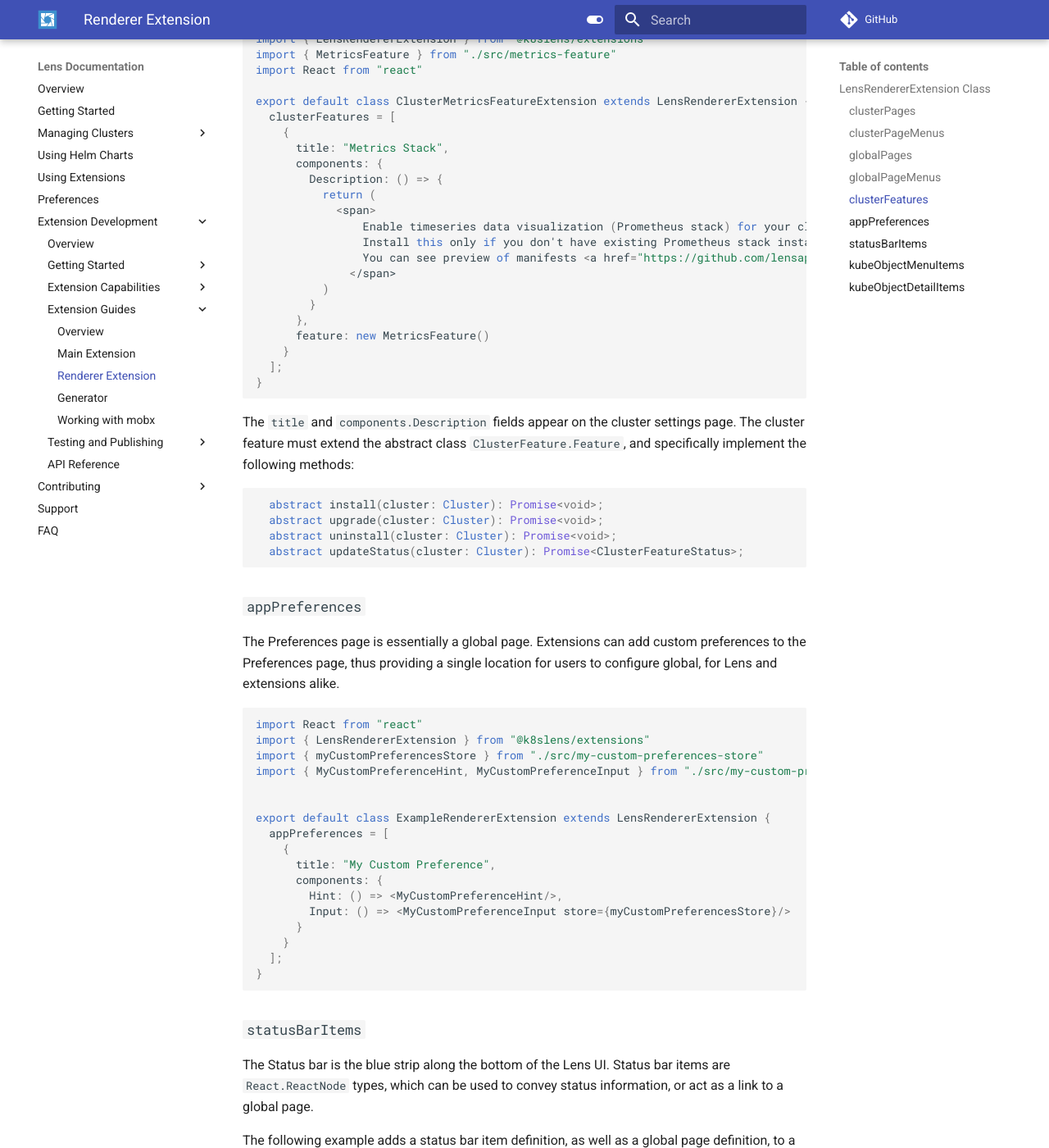
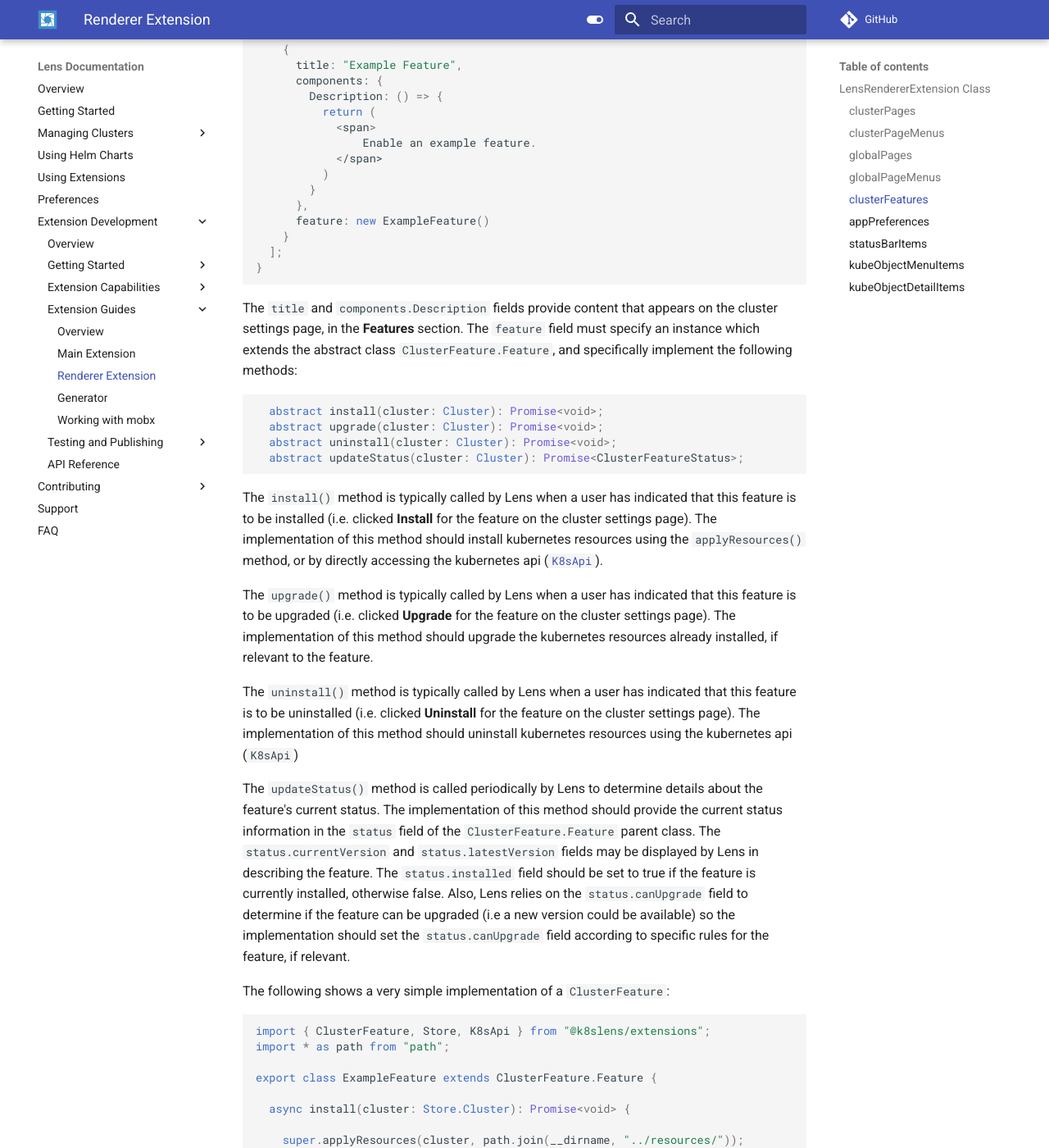
Before and after one commit to windev0609/Lens, an MkDocs documentation site: the page built from docs/extensions/guides/renderer-extension.md, in a window 1280 px wide and 1400 px high, scrolled down 7680 px. Shown: the whole window at 82% size. Built offline with MkDocs 1.6.1 and Material for MkDocs 9.7.7, drawn with Linux system fonts in a browser that asks for light colours; comment, search, counter and statistics services are not loaded; the version menu is left out; some of the changed text lies outside the part shown.

Commit message:
cluster feature extension guide (#1527)
* added more sample extensions to overvew list, started clusterFeatures doc

Signed-off-by: Jim Ehrismann <jehrismann@mirantis.com>

* cluster-feature extension guide

Signed-off-by: Jim Ehrismann <jehrismann@mirantis.com>

* resolve merge conflict, plus address review comments, tweaks

Signed-off-by: Jim Ehrismann <jehrismann@mirantis.com>

````diff
--- a/docs/extensions/guides/renderer-extension.md
+++ b/docs/extensions/guides/renderer-extension.md
@@ -269,7 +269,115 @@
 
 `HelpIcon` introduces one of Lens' built-in components available to extension developers, the `Component.Icon`. Built in are the [Material Design](https://material.io) [icons](https://material.io/resources/icons/). One can be selected by name via the `material` field.
 
+### `clusterFeatures`
 
+Cluster features are Kubernetes resources that can be applied to and managed within the active cluster. They can be installed/uninstalled by the Lens user from the [cluster settings page]().
+The following example shows how to add a cluster feature as part of a `LensRendererExtension`:
+
+``` typescript
+import { LensRendererExtension } from "@k8slens/extensions"
+import { ExampleFeature } from "./src/example-feature"
+import React from "react"
+
+export default class ExampleFeatureExtension extends LensRendererExtension {
+  clusterFeatures = [
+    {
+      title: "Example Feature",
+      components: {
+        Description: () => {
+          return (
+            <span>
+                Enable an example feature.
+            </span>
+          )
+        }
+      },
+      feature: new ExampleFeature()
+    }
+  ];
+}
+```
+The `title` and `components.Description` fields provide content that appears on the cluster settings page, in the **Features** section. The `feature` field must specify an instance which extends the abstract class `ClusterFeature.Feature`, and specifically implement the following methods:
+
+``` typescript
+  abstract install(cluster: Cluster): Promise<void>;
+  abstract upgrade(cluster: Cluster): Promise<void>;
+  abstract uninstall(cluster: Cluster): Promise<void>;
+  abstract updateStatus(cluster: Cluster): Promise<ClusterFeatureStatus>;
+```
+
+The `install()` method is typically called by Lens when a user has indicated that this feature is to be installed (i.e. clicked **Install** for the feature on the cluster settings page). The implementation of this method should install kubernetes resources using the `applyResources()` method, or by directly accessing the kubernetes api ([`K8sApi`](tbd)).
+
+The `upgrade()` method is typically called by Lens when a user has indicated that this feature is to be upgraded (i.e. clicked **Upgrade** for the feature on the cluster settings page). The implementation of this method should upgrade the kubernetes resources already installed, if relevant to the feature.
+
+The `uninstall()` method is typically called by Lens when a user has indicated that this feature is to be uninstalled (i.e. clicked **Uninstall** for the feature on the cluster settings page). The implementation of this method should uninstall kubernetes resources using the kubernetes api (`K8sApi`)
+
+The `updateStatus()` method is called periodically by Lens to determine details about the feature's current status. The implementation of this method should provide the current status information in the `status` field of the `ClusterFeature.Feature` parent class. The `status.currentVersion` and `status.latestVersion` fields may be displayed by Lens in describing the feature. The `status.installed` field should be set to true if the feature is currently installed, otherwise false. Also, Lens relies on the `status.canUpgrade` field to determine if the feature can be upgraded (i.e a new version could be available) so the implementation should set the `status.canUpgrade` field according to specific rules for the feature, if relevant.
+
+The following shows a very simple implementation of a `ClusterFeature`:
+
+``` typescript
+import { ClusterFeature, Store, K8sApi } from "@k8slens/extensions";
+import * as path from "path";
+
+export class ExampleFeature extends ClusterFeature.Feature {
+
+  async install(cluster: Store.Cluster): Promise<void> {
+
+    super.applyResources(cluster, path.join(__dirname, "../resources/"));
+  }
+
+  async upgrade(cluster: Store.Cluster): Promise<void> {
+    return this.install(cluster);
+  }
+
+  async updateStatus(cluster: Store.Cluster): Promise<ClusterFeature.FeatureStatus> {
+    try {
+      const pod = K8sApi.forCluster(cluster, K8sApi.Pod);
+      const examplePod = await pod.get({name: "example-pod", namespace: "default"});
+      if (examplePod?.kind) {
+        this.status.installed = true;
+        this.status.currentVersion = examplePod.spec.containers[0].image.split(":")[1];
+        this.status.canUpgrade = true;  // a real implementation would perform a check here that is relevant to the specific feature
+      } else {
+        this.status.installed = false;
+        this.status.canUpgrade = false;
+      }
+    } catch(e) {
+      if (e?.error?.code === 404) {
+        this.status.installed = false;
+        this.status.canUpgrade = false;
+      }
+    }
+
+    return this.status;
+  }
+
+  async uninstall(cluster: Store.Cluster): Promise<void> {
+    const podApi = K8sApi.forCluster(cluster, K8sApi.Pod);
+    await podApi.delete({name: "example-pod", namespace: "default"});
+  }
+}
+```
+
+This example implements the `install()` method by simply invoking the helper `applyResources()` method. `applyResources()` tries to apply all resources read from all files found in the folder path provided. In this case this folder path is the `../resources` subfolder relative to current source code's folder. The file `../resources/example-pod.yml` could contain:
+
+``` yaml
+apiVersion: v1
+kind: Pod
+metadata:
+  name: example-pod
+spec:
+  containers:
+  - name: example-pod
+    image: nginx
+```
+
+The `upgrade()` method in the example above is implemented by simply invoking the `install()` method. Depending on the feature to be supported by an extension, upgrading may require additional and/or different steps.
+
+The `uninstall()` method is implemented in the example above by utilizing the [`K8sApi`](tbd) provided by Lens to simply delete the `example-pod` pod applied by the `install()` method.
+
+The `updateStatus()` method is implemented above by using the [`K8sApi`](tbd) as well, this time to get information from the `example-pod` pod, in particular to determine if it is installed, what version is associated with it, and if it can be upgraded. How the status is updated for a specific cluster feature is up to the implementation.
 
 
 *********************************************************************
@@ -278,44 +386,6 @@
 
 
 
-### `clusterFeatures`
-
-Cluster features are Kubernetes resources that can applied and managed to the active cluster. They can be installed/uninstalled from the [cluster settings page]().
-The following example shows how to add a cluster feature:
-
-``` typescript
-import { LensRendererExtension } from "@k8slens/extensions"
-import { MetricsFeature } from "./src/metrics-feature"
-import React from "react"
-
-export default class ClusterMetricsFeatureExtension extends LensRendererExtension {
-  clusterFeatures = [
-    {
-      title: "Metrics Stack",
-      components: {
-        Description: () => {
-          return (
-            <span>
-                Enable timeseries data visualization (Prometheus stack) for your cluster.
-                Install this only if you don't have existing Prometheus stack installed.
-                You can see preview of manifests <a href="https://github.com/lensapp/lens/tree/master/extensions/lens-metrics/resources" target="_blank">here</a>.
-              </span>
-          )
-        }
-      },
-      feature: new MetricsFeature()
-    }
-  ];
-}
-```
-The `title` and `components.Description` fields appear on the cluster settings page. The cluster feature must extend the abstract class `ClusterFeature.Feature`, and specifically implement the following methods:
-
-``` typescript
-  abstract install(cluster: Cluster): Promise<void>;
-  abstract upgrade(cluster: Cluster): Promise<void>;
-  abstract uninstall(cluster: Cluster): Promise<void>;
-  abstract updateStatus(cluster: Cluster): Promise<ClusterFeatureStatus>;
-```
 
 ### `appPreferences`
 
````
Also changed, not shown: docs/extensions/guides/README.md (+5 -0 lines), 1 other file.
